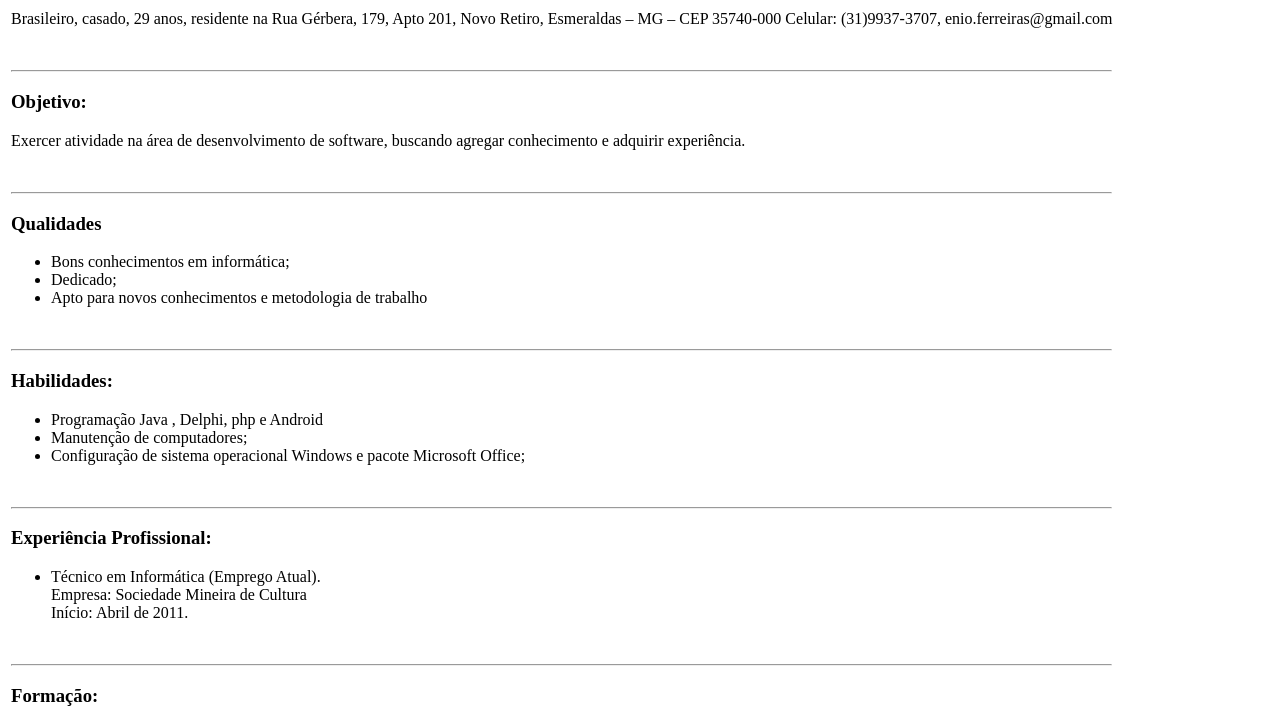
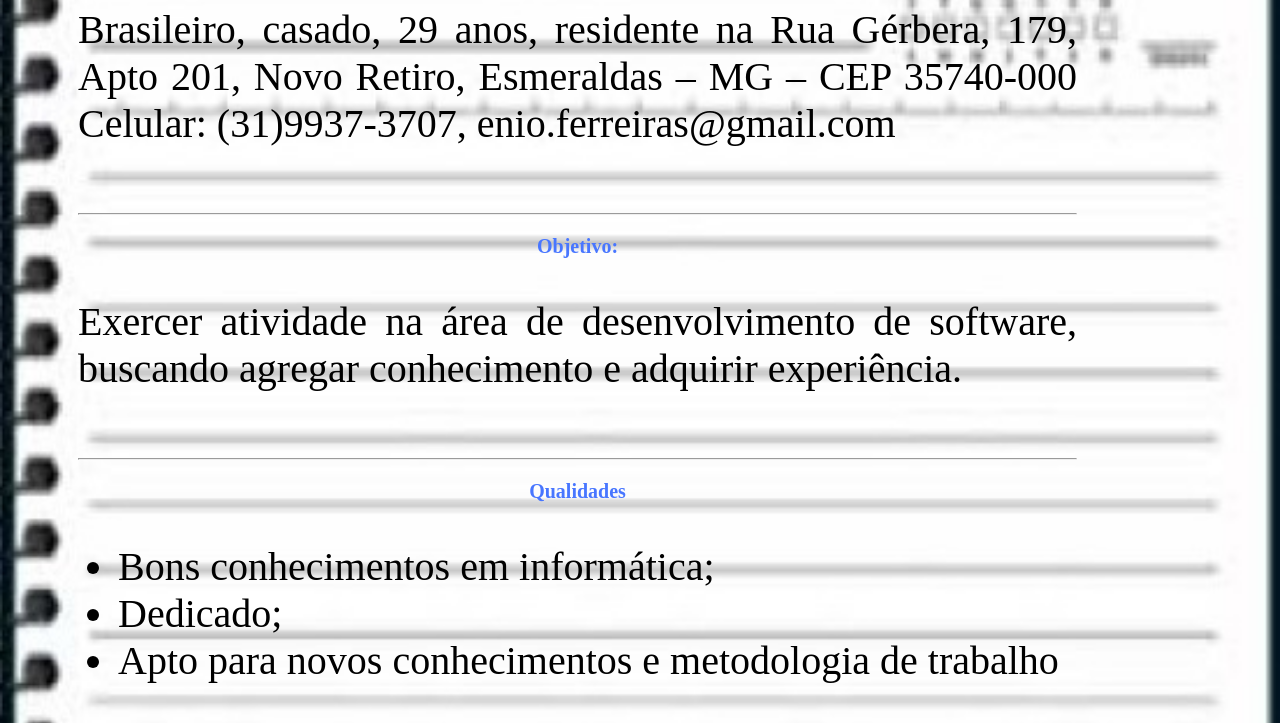
Before and after one commit to enioferreiras/enioferreiras.github.io, a plain HTML site: page index.html in a window 1280 px wide. Shown: the part 63-786 px from the top of the page. Drawn offline with nearby package versions, Linux system fonts and the light colour scheme.

Commit message:
Update index.html

```diff
--- a/index.html
+++ b/index.html
@@ -32,7 +32,7 @@
     </script>
 
 
-	<link rel="http://m.c.lnkd.licdn.com/mpr/mpr/shrink_200_200/p/6/005/09d/09f/1e2cd39.jpg" type="text/css" href="stilo2.css" id="linkCss">
+	<link rel="stylesheet" type="text/css" href="stilo2.css" id="linkCss">
 <title> Currículum Vitae </title>
 </head>
 <body class="corpo">
```
